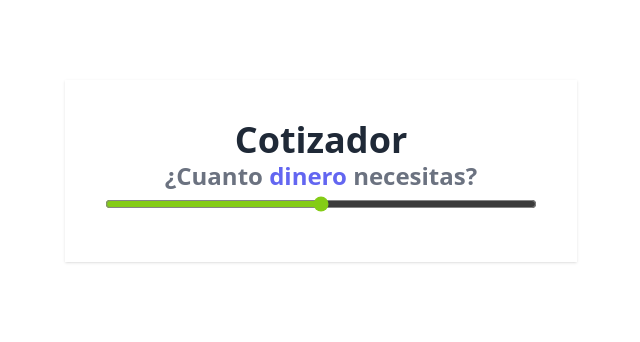
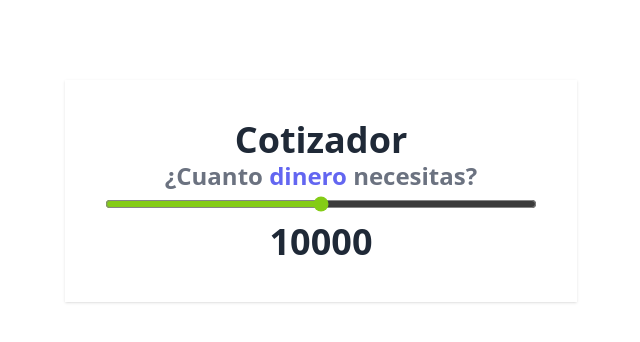
Before and after one commit to mauroociappinaph/Cotizador-react-vite, a React app: page / in a window 1280 px wide. Shown: the top 342 px of the page, without its empty margins (319-959 px from the left). Built offline with nearby package versions, Linux system fonts and the light colour scheme; the HTML template or start-up script is replaced by a standard one.

Commit message:
Add files via upload
Modificación del state de cantidad.

```diff
--- a/src/App.jsx
+++ b/src/App.jsx
@@ -3,23 +3,24 @@ import { useState } from "react";
 import Header from "./components/Header";
 
 function App() {
-
   //NOTE - Cantidad Inicial de dinero. Y su función cual lo modifica.
   const [cantidad, setCantidad] = useState(10000);
-
   //NOTE - Evento OnChange
   const handleChange = (e) => {
-    console.log(+e.target.value);
-  }
+    setCantidad(+e.target.value);
+  };
 
-  return <div className="my-20 max-w-lg mx-auto bg-white shadow p-10">
+  return (
+    <div className="my-20 max-w-lg mx-auto bg-white shadow p-10">
       <Header />
       <input
         type="range"
         className="w-full h-6 bg-slate-50 accent-lime-500 hover:accent-lime-600"
         onChange={handleChange}
       />
-  </div>;
+      <p className="text-4xl font-extrabold text-center text-gray-800">{cantidad}</p>
+    </div>
+  );
 }
 
 export default App;
```
Lines whose indentation alone changed are shown as unchanged.
